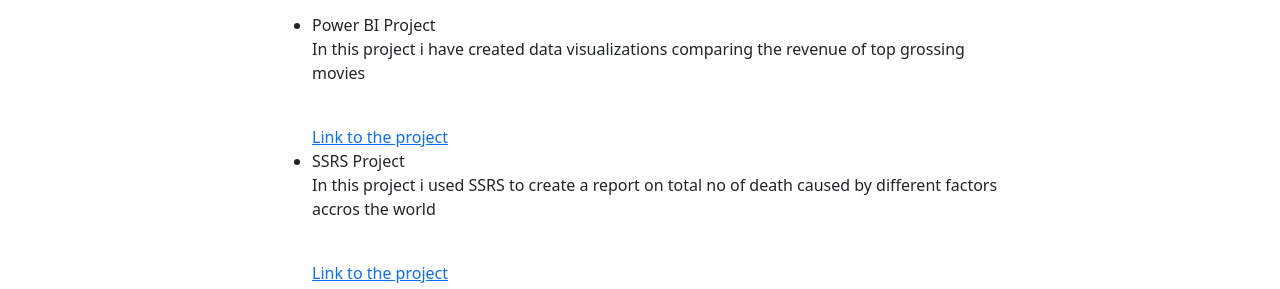
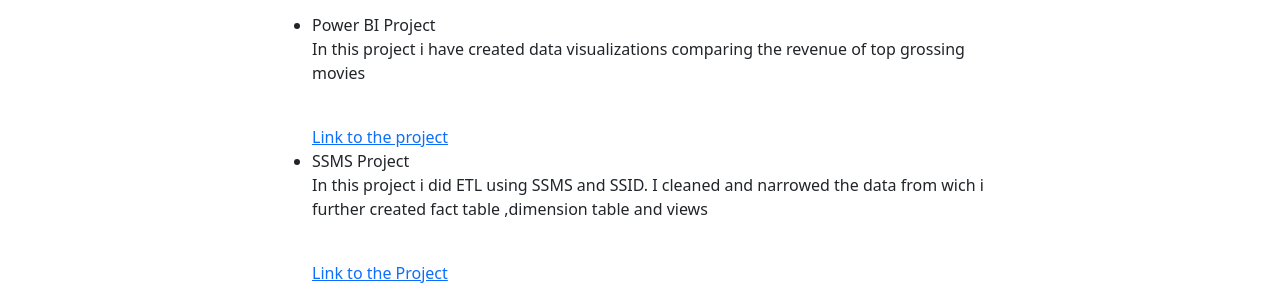
Before and after one commit to Siri2023/Siri2023.github.io, a plain HTML site: page index.html in a window 1280 px wide. Shown: the part 661-950 px from the top of the page. Drawn offline with nearby package versions, Linux system fonts and the light colour scheme.

Commit message:
Update index.html

```diff
--- a/index.html
+++ b/index.html
@@ -45,9 +45,9 @@
                         <h2>Links To Projects</h2>
                         <p class="lead">In this Section I will Take you Through some of my projects:</p>
                         <ul>
-                            <li>Power BI Project<p>In this project i have created data visualizations comparing the revenue of top grossing movies</p> <br><a href="https://github.com/Kingm11/Powerbi_Project-">Link to the project</a></li>
+                            <li>Power BI Project<p>In this project i have created data visualizations comparing the revenue of top grossing movies</p> <br><a href="https://github.com/Siri2023/MovieVisualization">Link to the project</a></li>
 
-                            <li>SSRS Project<p>In this project i used SSRS to create a report on total no of death caused by different factors accros the world</p> <br><a href="https://github.com/Kingm11/SSRS_Project">Link to the project</a></li>
+
 
                             <li>SSMS Project<p>In this project i did ETL using SSMS and SSID. I cleaned and narrowed the data from wich i further created fact table ,dimension table and views</p> <br><a href="https://github.com/Kingm11/SSMS_PROJECT">Link to the Project</a></li>
 
```
